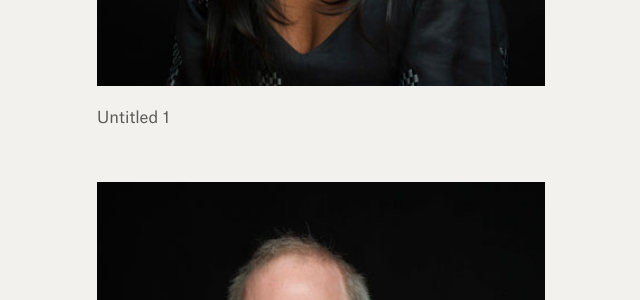
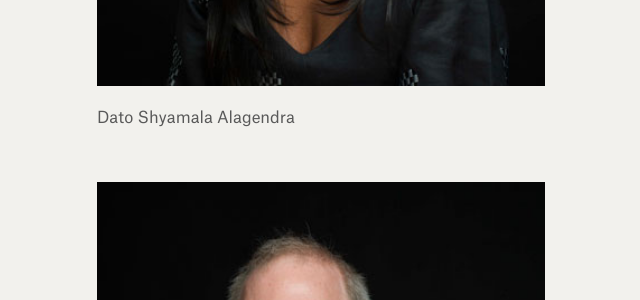
Before and after one commit to weights-and-measures/weights-and-measures.github.io, a Jekyll site: the page built from photographs.html, in a window 1280 px wide and 900 px high, scrolled down 19824 px. Shown: the part 150-450 px from the top of the window, without its empty margins (319-959 px from the left). Built offline with Jekyll 4.4.1, drawn with Linux system fonts in a browser that asks for light colours.

Commit message:
Updated D36

```diff
--- a/_photographs/d36.markdown
+++ b/_photographs/d36.markdown
@@ -1,9 +1,9 @@
 ---
-title: Untitled 1*
+title: Dato Shyamala Alagendra
 date: 2016-12-29 18:50:00 Z
 position: 10
 ---
 
 ![resize2.jpg](/uploads/resize2.jpg)
 
-Untitled 1
+Dato Shyamala Alagendra
```
